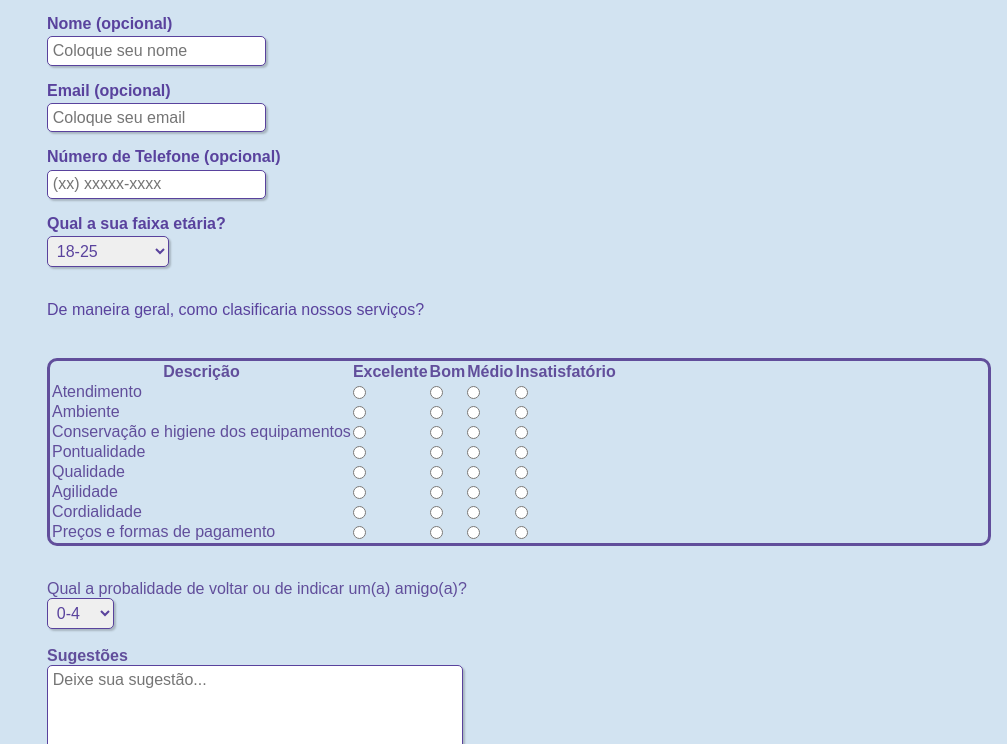
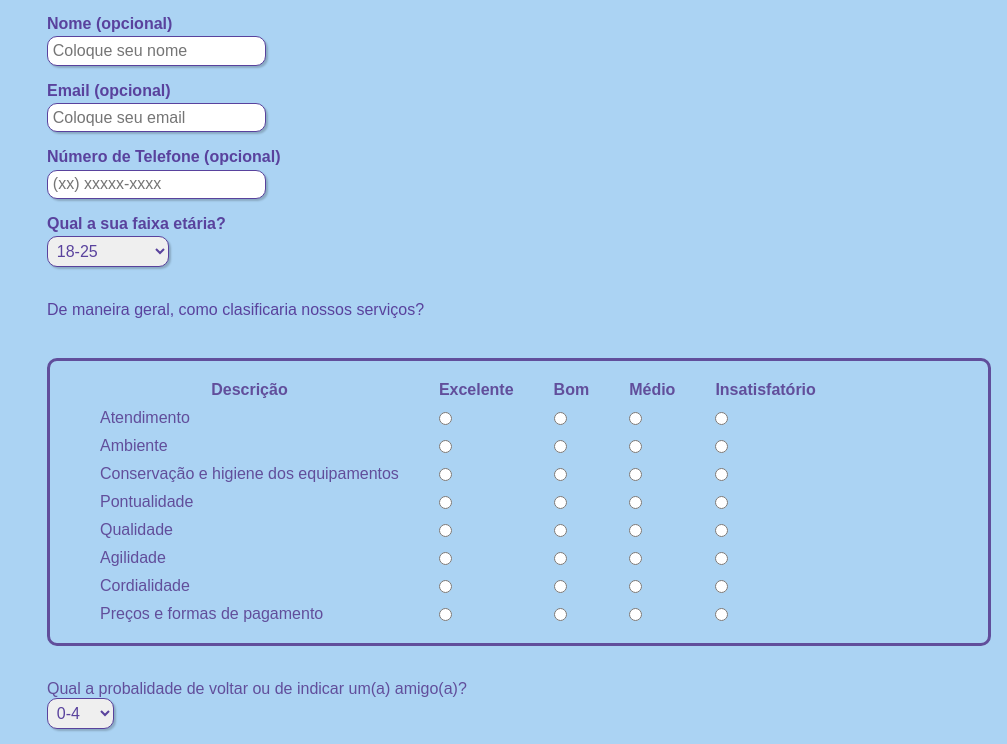
Before and after one commit to SumaiaSilva/formulario, a plain HTML site: page index.html in a window 1280 px wide. Shown: the part 71-815 px from the top of the page, without its empty margins (273-1280 px from the left). Drawn offline with Linux system fonts and the light colour scheme.

Commit message:
formulário

```diff
--- a/style.css
+++ b/style.css
@@ -22,7 +22,7 @@
 }
 
 body{
-    background-color: #d2e3f1;
+    background-color: #abd3f3;
     font-family: sans-serif;
     font-size: 1em;
     color: #614e9b;
@@ -35,7 +35,7 @@ input, select, textarea, button {
     font-family: sans-serif;
     font-size: 1em;
     color: #59429d;
-    border-radius: 5px;
+    border-radius: 10px;
 }
 
 .campo {
@@ -64,6 +64,13 @@ input, select, textarea, button {
     border-radius: 10px 10px 10px 10px;
 }
 
+#tbl {
+    border-collapse: separate;
+    border-spacing: 40px 10px;
+    padding: 10px;
+}
+
+
 .botao {
     font-size: 1.2em;
     background: #59429d;
@@ -83,6 +90,6 @@ input, select, textarea, button {
     text-shadow: none;
 }
 
-.botao, select{
+.botao, select, input {
     cursor: pointer;
 }
```
Also changed, not shown: index.html (+1 -1 lines).
